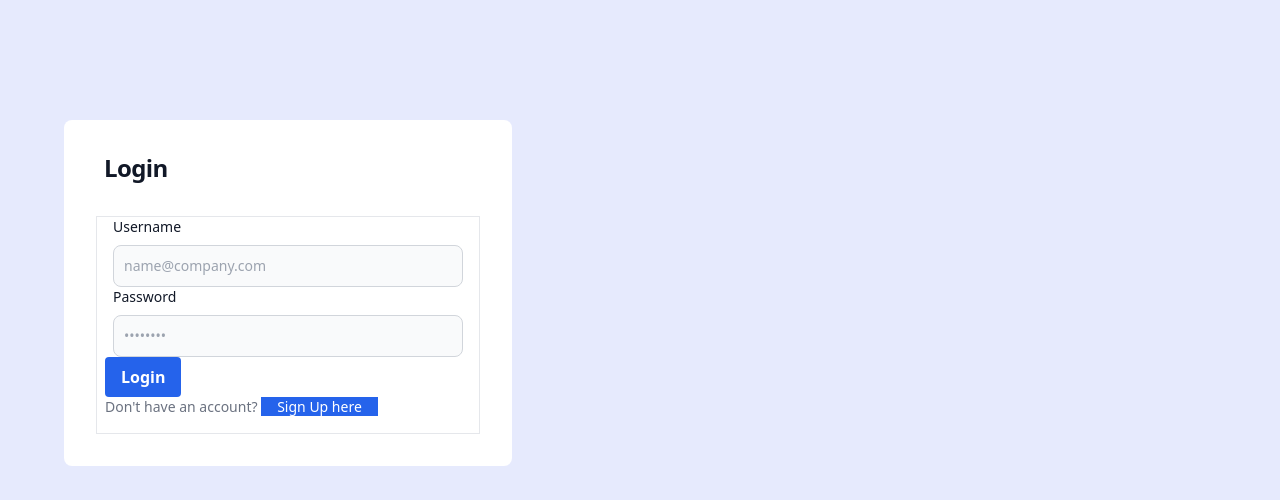
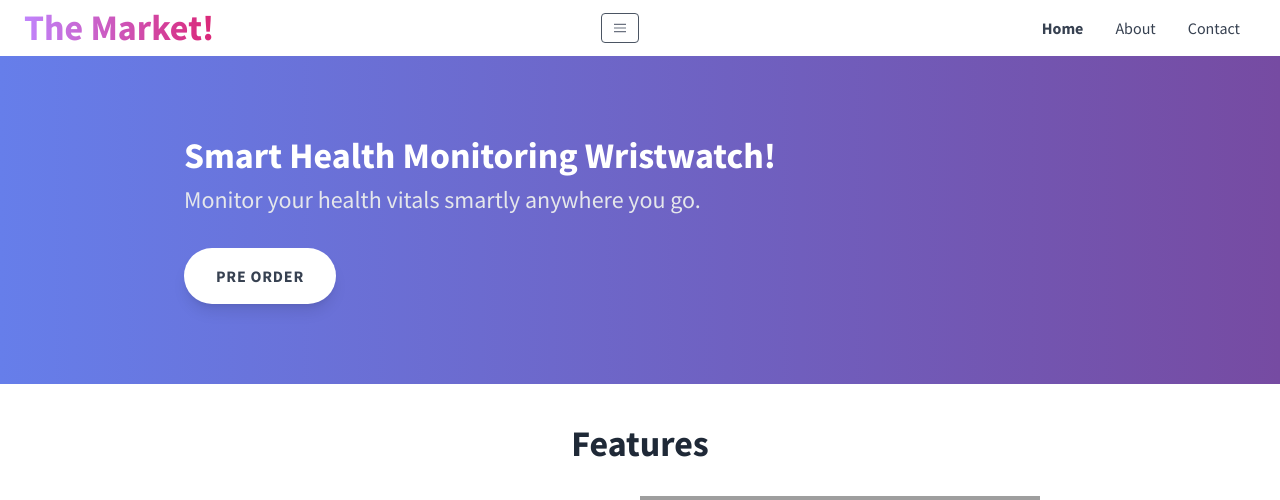
Before and after one commit to muratyilmaz743/The-Market, a Flask app: page / in a window 1280 px wide. Shown: the top 500 px of the page. Run offline with Flask 2, Linux system fonts and the light colour scheme; style sheets or scripts are compiled from the project's sources; some libraries are stand-ins or nearby versions; grey boxes are pictures that could not be loaded.

Commit message:
new landing page

```diff
--- a/app.py
+++ b/app.py
@@ -55,7 +55,7 @@ def login():
             return redirect("/crypto", code=302)
         else:
             msg = 'Incorrect username / password !'
-    return render_template('login.html', msg = msg)
+    return render_template('opening.html', msg = msg)
 
 @app.route('/logout')
 def logout():
--- /dev/null
+++ b/templates/opening.html
@@ -0,0 +1,247 @@
+<!DOCTYPE html>
+<html lang="en">
+  <head>
+    <title>Smart Health Monitoring Wristwatch</title>
+    <link
+      rel="stylesheet"
+      href="https://unpkg.com/tailwindcss@next/dist/tailwind.min.css"
+    />
+    <link
+      href="https://fonts.googleapis.com/css?family=Source+Sans+Pro:400,400i,700"
+      rel="stylesheet"
+    />
+    <link rel="stylesheet" href="../static/dist/css/output.css" />
+    <link rel="stylesheet" href="../static/dist/css/style.css" />
+  </head>
+  <body
+    class="text-gray-700 bg-white"
+    style="font-family: 'Source Sans Pro', sans-serif"
+  >
+    <!--Nav-->
+    <nav>
+      <div
+        class="container mx-auto px-6 py-2 flex justify-between items-center"
+      >
+        <a class="font-bold text-2xl lg:text-4xl" href="#">
+          <span
+            class="font-extrabold text-transparent bg-clip-text bg-gradient-to-r from-purple-400 to-pink-600"
+            >The Market!</span
+          >
+        </a>
+        <div class="block">
+          <button
+            class="flex items-center px-3 py-2 border rounded text-gray-500 border-gray-600 hover:text-gray-800 hover:border-teal-500 appearance-none focus:outline-none"
+          >
+            <svg
+              class="fill-current h-3 w-3"
+              viewBox="0 0 20 20"
+              xmlns="http://www.w3.org/2000/svg"
+            >
+              <title>Menu</title>
+              <path d="M0 3h20v2H0V3zm0 6h20v2H0V9zm0 6h20v2H0v-2z" />
+            </svg>
+          </button>
+        </div>
+        <div class="lg:block">
+          <ul class="inline-flex">
+            <li>
+              <a class="px-4 font-bold" href="/">Home</a>
+            </li>
+            <li>
+              <a class="px-4 hover:text-gray-800" href="#">About</a>
+            </li>
+            <li>
+              <a class="px-4 hover:text-gray-800" href="#">Contact</a>
+            </li>
+          </ul>
+        </div>
+      </div>
+    </nav>
+    <!--Hero-->
+    <div
+      class="py-20 px-40"
+      style="background: linear-gradient(90deg, #667eea 0%, #764ba2 100%)"
+    >
+      <div class="container mx-auto px-6">
+        <h2 class="text-4xl font-bold mb-2 text-white">
+          Smart Health Monitoring Wristwatch!
+        </h2>
+        <h3 class="text-2xl mb-8 text-gray-200">
+          Monitor your health vitals smartly anywhere you go.
+        </h3>
+        <button
+          class="bg-white font-bold rounded-full py-4 px-8 shadow-lg uppercase tracking-wider"
+        >
+          Pre Order
+        </button>
+      </div>
+    </div>
+    <!-- Features -->
+    <section class="container mx-auto px-6 p-10">
+      <h2 class="text-4xl font-bold text-center text-gray-800 mb-8">
+        Features
+      </h2>
+      <div class="flex items-center flex-wrap mb-20">
+        <div class="w-full md:w-1/2">
+          <h4 class="text-3xl text-gray-800 font-bold mb-3">
+            Exercise Metrics
+          </h4>
+          <p class="text-gray-600 mb-8">
+            Our Smart Health Monitoring Wristwatch is able to capture you vitals
+            while you exercise. You can create different category of exercises
+            and can track your vitals on the go.
+          </p>
+        </div>
+        <div class="w-full md:w-1/2">
+          <img src="assets/health.svg" alt="Monitoring" />
+        </div>
+      </div>
+      <div class="flex items-center flex-wrap mb-20">
+        <div class="w-full md:w-1/2">
+          <img src="assets/report.svg" alt="Reporting" />
+        </div>
+        <div class="w-full md:w-1/2 pl-10">
+          <h4 class="text-3xl text-gray-800 font-bold mb-3">Reporting</h4>
+          <p class="text-gray-600 mb-8">
+            Our Smart Health Monitoring Wristwatch can generate a comprehensive
+            report on your vitals depending on your settings either daily,
+            weekly, monthly, quarterly or yearly.
+          </p>
+        </div>
+      </div>
+      <div class="flex items-center flex-wrap mb-20">
+        <div class="w-full md:w-1/2">
+          <h4 class="text-3xl text-gray-800 font-bold mb-3">Syncing</h4>
+          <p class="text-gray-600 mb-8">
+            Our Smart Health Monitoring Wristwatch allows you to sync data
+            across all your mobile devices whether iOS, Android or Windows OS
+            and also to your laptop whether MacOS, GNU/Linux or Windows OS.
+          </p>
+        </div>
+        <div class="w-full md:w-1/2">
+          <img src="assets/sync.svg" alt="Syncing" />
+        </div>
+      </div>
+    </section>
+    <!--Call to Action-->
+    <section style="background-color: #667eea">
+      <div class="container mx-auto px-6 text-center py-20">
+        <h2 class="mb-6 text-4xl font-bold text-center text-white">
+          Limited in Stock
+        </h2>
+        <h3 class="my-4 text-2xl text-white">
+          Get yourself the Smart Health Monitoring Wristwatch!
+        </h3>
+        <button
+          class="bg-white font-bold rounded-full mt-6 py-4 px-8 shadow-lg uppercase tracking-wider"
+        >
+          Pre Order
+        </button>
+      </div>
+    </section>
+    <!--Footer-->
+    <footer class="bg-gray-100">
+      <div class="container mx-auto px-6 pt-10 pb-6">
+        <div class="flex flex-wrap">
+          <div class="w-full md:w-1/4 text-center md:text-left">
+            <h5 class="uppercase mb-6 font-bold">Links</h5>
+            <ul class="mb-4">
+              <li class="mt-2">
+                <a
+                  href="#"
+                  class="hover:underline text-gray-600 hover:text-orange-500"
+                  >FAQ</a
+                >
+              </li>
+              <li class="mt-2">
+                <a
+                  href="#"
+                  class="hover:underline text-gray-600 hover:text-orange-500"
+                  >Help</a
+                >
+              </li>
+              <li class="mt-2">
+                <a
+                  href="#"
+                  class="hover:underline text-gray-600 hover:text-orange-500"
+                  >Support</a
+                >
+              </li>
+            </ul>
+          </div>
+          <div class="w-full md:w-1/4 text-center md:text-left">
+            <h5 class="uppercase mb-6 font-bold">Legal</h5>
+            <ul class="mb-4">
+              <li class="mt-2">
+                <a
+                  href="#"
+                  class="hover:underline text-gray-600 hover:text-orange-500"
+                  >Terms</a
+                >
+              </li>
+              <li class="mt-2">
+                <a
+                  href="#"
+                  class="hover:underline text-gray-600 hover:text-orange-500"
+                  >Privacy</a
+                >
+              </li>
+            </ul>
+          </div>
+          <div class="w-full md:w-1/4 text-center md:text-left">
+            <h5 class="uppercase mb-6 font-bold">Social</h5>
+            <ul class="mb-4">
+              <li class="mt-2">
+                <a
+                  href="#"
+                  class="hover:underline text-gray-600 hover:text-orange-500"
+                  >Facebook</a
+                >
+              </li>
+              <li class="mt-2">
+                <a
+                  href="#"
+                  class="hover:underline text-gray-600 hover:text-orange-500"
+                  >Linkedin</a
+                >
+              </li>
+              <li class="mt-2">
+                <a
+                  href="#"
+                  class="hover:underline text-gray-600 hover:text-orange-500"
+                  >Twitter</a
+                >
+              </li>
+            </ul>
+          </div>
+          <div class="w-full md:w-1/4 text-center md:text-left">
+            <h5 class="uppercase mb-6 font-bold">Company</h5>
+            <ul class="mb-4">
+              <li class="mt-2">
+                <a
+                  href="#"
+                  class="hover:underline text-gray-600 hover:text-orange-500"
+                  >Official Blog</a
+                >
+              </li>
+              <li class="mt-2">
+                <a
+                  href="#"
+                  class="hover:underline text-gray-600 hover:text-orange-500"
+                  >About Us</a
+                >
+              </li>
+              <li class="mt-2">
+                <a
+                  href="#"
+                  class="hover:underline text-gray-600 hover:text-orange-500"
+                  >Contact</a
+                >
+              </li>
+            </ul>
+          </div>
+        </div>
+      </div>
+    </footer>
+  </body>
+</html>
```
Also changed, not shown: templates/index.html (+33 -0 lines), templates/register.html (+34 -1 lines).
